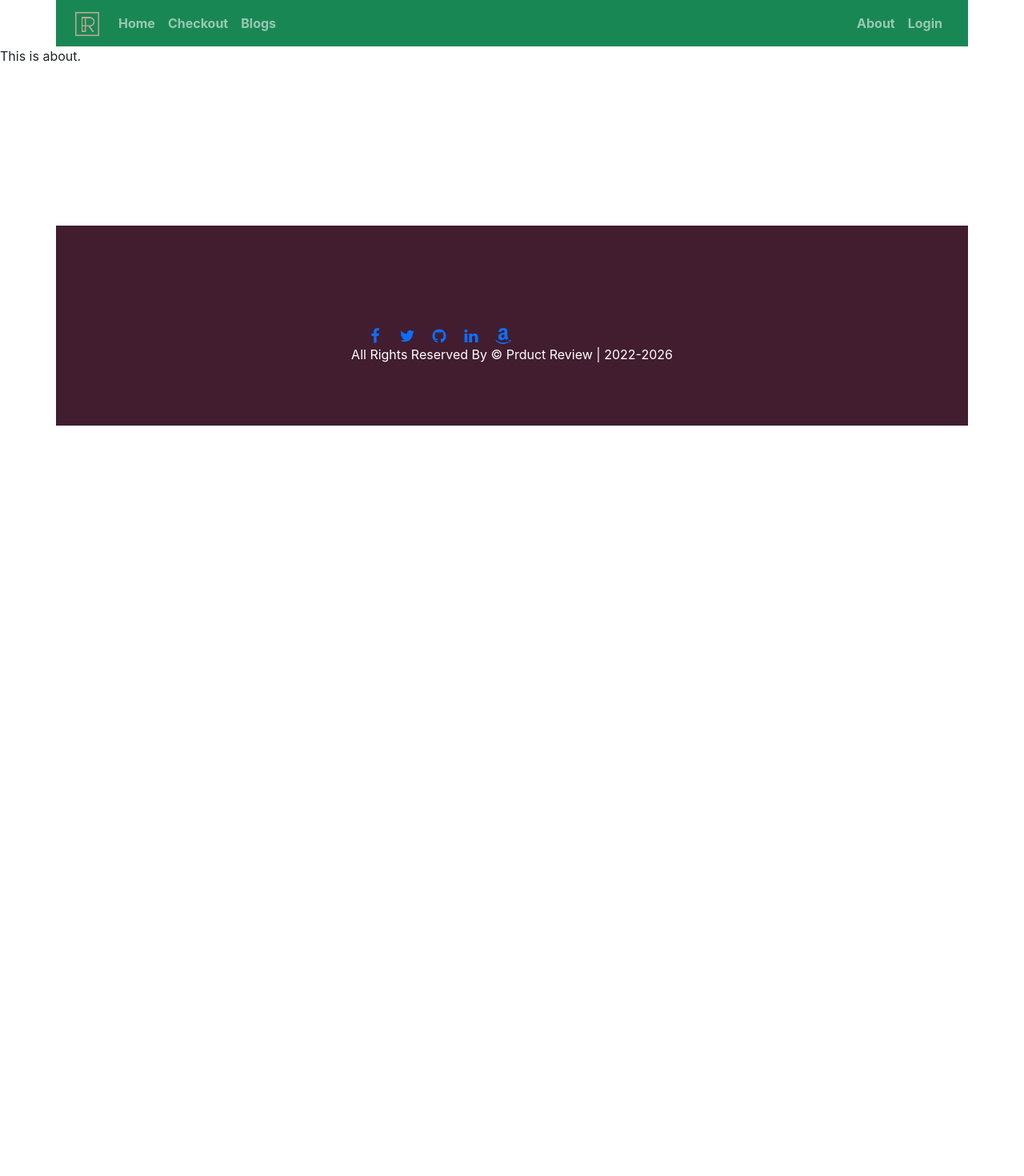
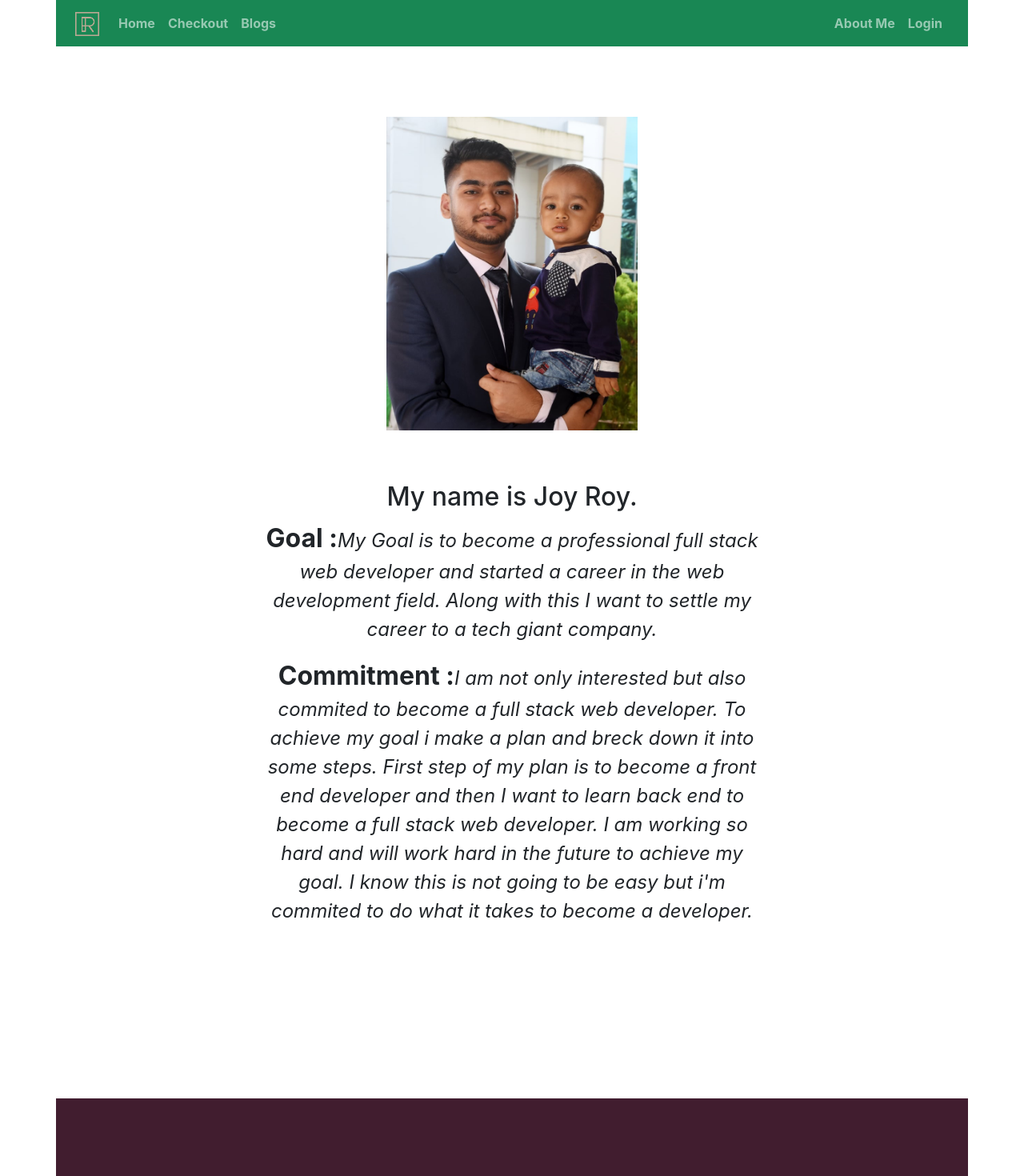
Before and after one commit to jrtanmoy/independent-service-provider-website, a React (Create React App) app: page /about in a window 1280 px wide. Shown: the top 1470 px of the page at 80% size. Before the commit the page ends 800 px from the top, so only its background shows below. Built offline with nearby package versions, Linux system fonts and the light colour scheme.

Commit message:
about me done

```diff
--- a/src/components/About/About.js
+++ b/src/components/About/About.js
@@ -1,10 +1,34 @@
 import React from 'react';
+import picture from '../../images/joy.jpg'
 
 const About = () => {
     return (
-        <div>
-            This is about.
-        </div>
+
+            <div className='row d-flex justify-content-center align-items-center gap-3 text-center mt-5 pt-3'>
+                <div className='col-md-6 col-lg-6 order-2 order-sm-2 order-md-2 order-lg-2'>
+                    <h2> My name is Joy Roy.</h2>
+                    <p>
+                        <span className='fw-bold fs-2'> Goal :
+
+                        </span>
+                        <span className='fs-4 fst-italic'>
+                            My Goal is to become a professional full stack web developer and started a career in the web development field. Along with this I want to settle my career to a tech giant company.
+                        </span>
+                    </p>
+                    <p>
+                        <span className='fw-bold fs-2'> Commitment :
+
+                        </span>
+                        <span className='fs-4 fst-italic'>
+                            I am not only interested but also commited to become a full stack web developer. To achieve my goal i make a plan and breck down it into some steps. First step of my plan is to become a front end developer and then I want to learn back end to become a full stack web developer. I am working so hard and will work hard in the future to achieve my goal. I know this is not going to be easy but i'm commited to do what it takes to become a developer.
+                        </span>
+                    </p>
+                </div>
+                <div className='col-md-6 col-lg-6 mb-4  pb-4 order-sm-1 order-md-1 order-lg-1'>
+                    <img className='w-50 mt-4' src={picture} alt="a gentleman" />
+                </div>
+            </div>
+
     );
 };
 
--- a/src/components/Header/Header.js
+++ b/src/components/Header/Header.js
@@ -22,7 +22,7 @@ const Header = () => {
                             <Nav.Link as={Link} to="blogs">Blogs</Nav.Link>
                         </Nav>
                         <Nav className="fw-bolder">
-                            <Nav.Link as={Link} to="about">About</Nav.Link>
+                            <Nav.Link as={Link} to="about">About Me</Nav.Link>
                             <Nav.Link as={Link} to="login">Login</Nav.Link>
                         </Nav>
                     </Navbar.Collapse>
```
Also changed, not shown: src/images/joy.jpg (added).
